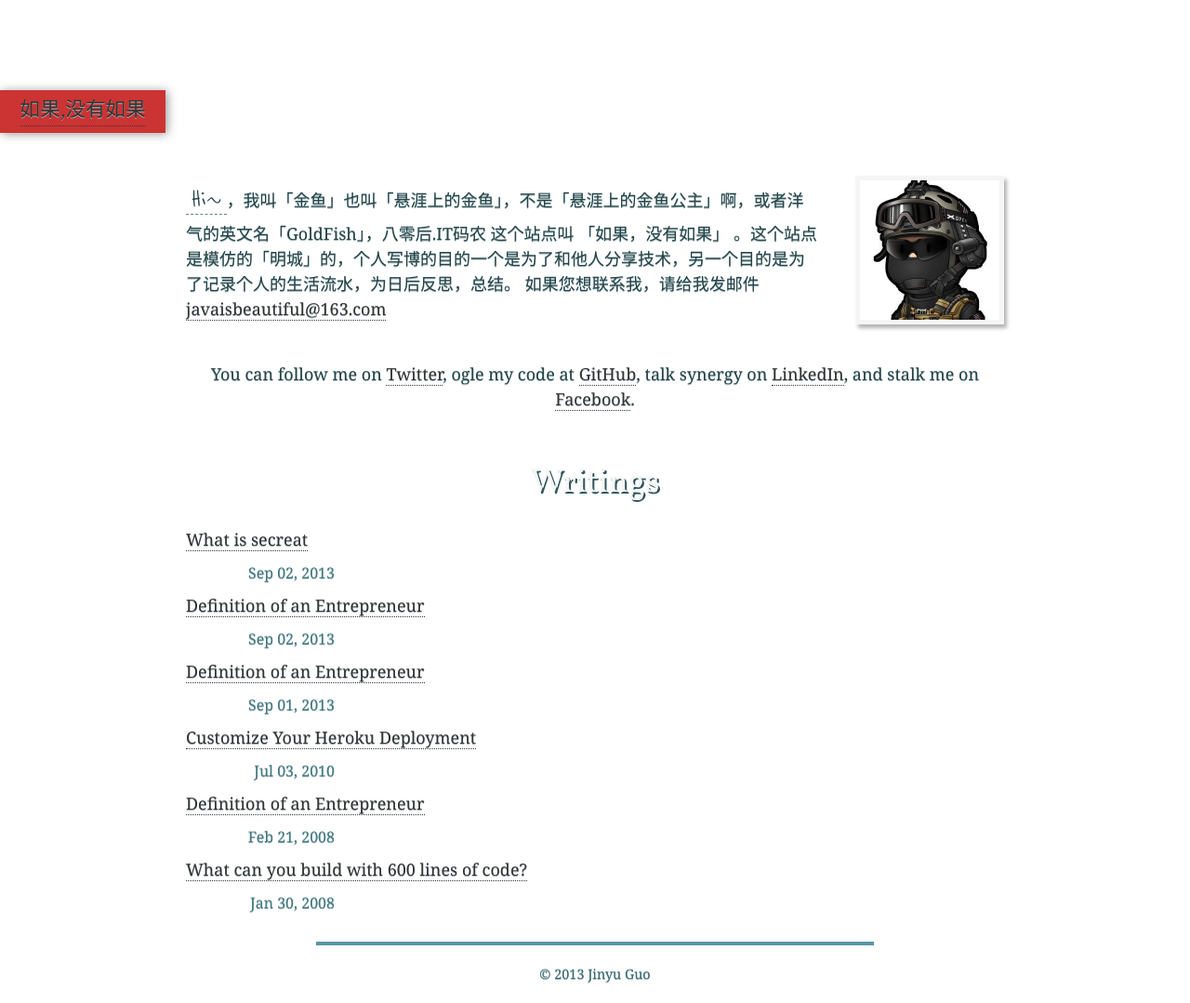
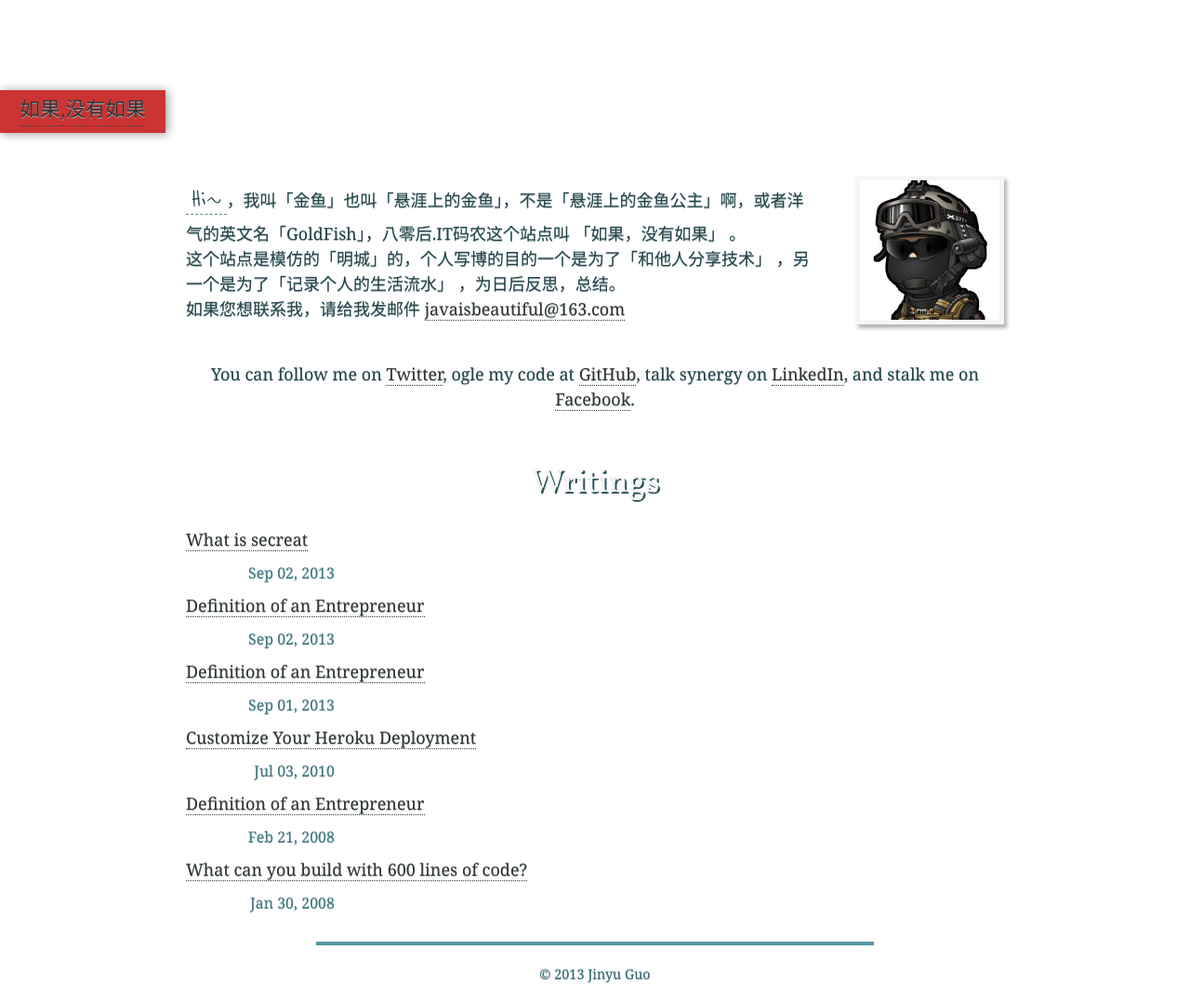
Before and after one commit to javaIsEGirl/javaisegirl.github.com, a Jekyll site: the page built from index.html, in a window 1280 px wide. Shown: the whole page at 93% size. Built offline with Jekyll 4.4.1, drawn with Linux system fonts in a browser that asks for light colours; some web fonts are replaced.

Commit message:
aother commit

```diff
--- a/index.html
+++ b/index.html
@@ -11,9 +11,9 @@ title: No ifs
 	</br>
 <section id="about">
   <p>
-   <em>Hi~</em>，我叫「金鱼」也叫「悬涯上的金鱼」，不是「悬涯上的金鱼公主」啊，或者洋气的英文名「GoldFish」，八零后.IT码农
-这个站点叫 「如果，没有如果」 。这个站点是模仿的「明城」的，个人写博的目的一个是为了和他人分享技术，另一个目的是为了记录个人的生活流水，为日后反思，总结。
-如果您想联系我，请给我发邮件 <a href="mailto:javaisbeautiful@163.com" target="_blank">javaisbeautiful@163.com</a>
+   <em>Hi~</em>，我叫「金鱼」也叫「悬涯上的金鱼」，不是「悬涯上的金鱼公主」啊，或者洋气的英文名「GoldFish」，八零后.IT码农这个站点叫 「如果，没有如果」 。<br/>
+   这个站点是模仿的「明城」的，个人写博的目的一个是为了「和他人分享技术」 ，另一个是为了「记录个人的生活流水」 ，为日后反思，总结。<br/>
+   如果您想联系我，请给我发邮件 <a href="mailto:javaisbeautiful@163.com" target="_blank">javaisbeautiful@163.com</a>
   </p>
   <div id="mugshot">
     <img src="images/men.jpg"/>
```
Also changed, not shown: 1 other file.
